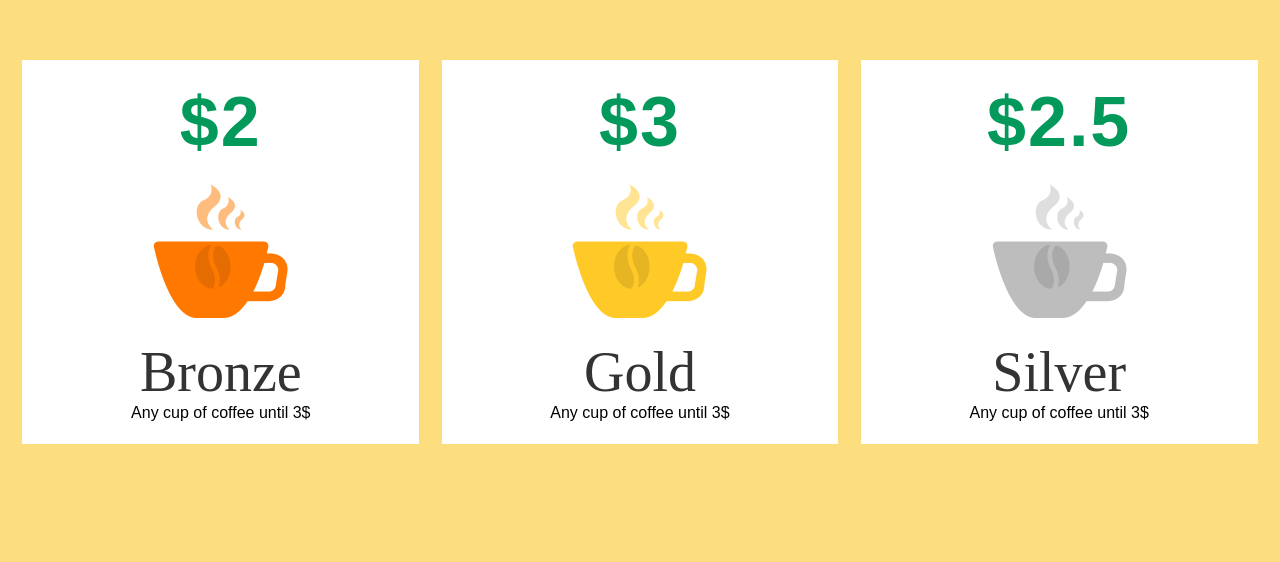
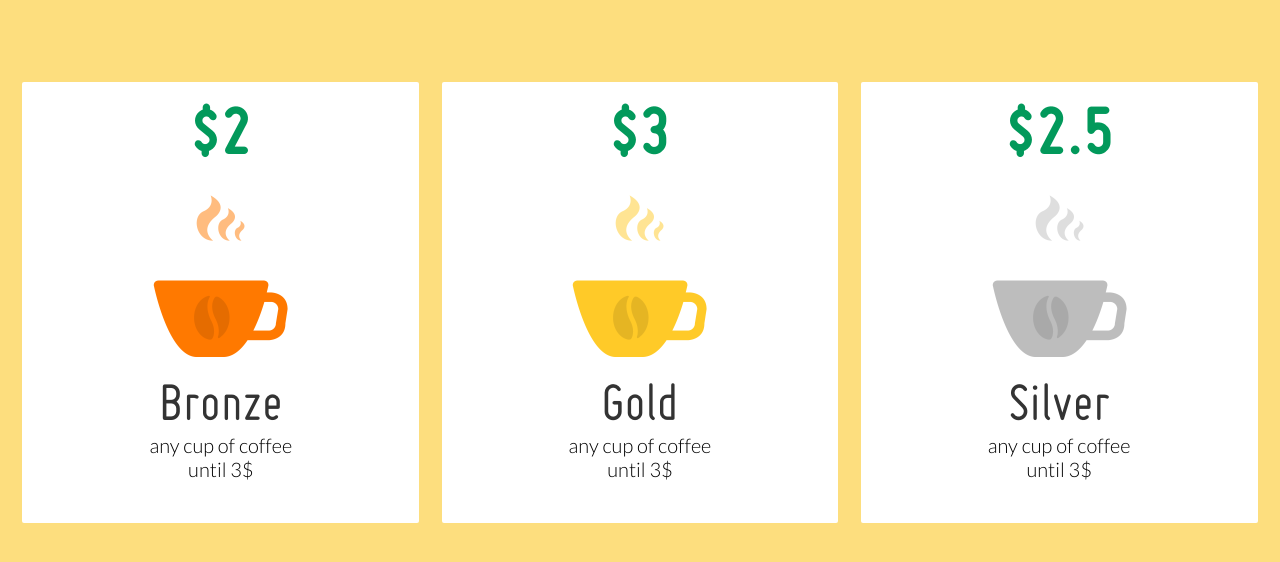
Before and after one commit to pyRadiohead/cup-plans, a plain HTML site: page index.html in a window 1280 px wide. Shown: the part 148-710 px from the top of the page. Drawn offline with Linux system fonts and the light colour scheme.

Commit message:
uploading

```diff
--- a/css/style.css
+++ b/css/style.css
@@ -1,3 +1,10 @@
+@font-face {
+	font-family: "Miso";
+	src: url("../fonts/miso.eot") format("eot"), url("../fonts/miso.woff") format("woff"), url("../fonts/miso.ttf") format("truetype"), url("../fonts/miso.svg#Miso") format("svg");
+	font-weight: normal;
+	font-style: normal;
+}
+
 html {
 	height: 100%;
 }
@@ -6,6 +13,7 @@ html,
 body {
 	min-height: 100%;
 	background-color: #FDDE7E;
+
 }
 
 *,
@@ -14,11 +22,15 @@ body {
 	box-sizing: border-box;
 }
 
+* {
+	transition: all 0.1s ease-in;
+}
+
 .cups {
 	display: flex;
 	justify-content: space-evenly;
 	align-items: center;
-	height: 800px;
+	height: 900px;
 }
 
 .cup-info {
@@ -30,8 +42,15 @@ body {
 	margin: 0;
 	background: #FFFFFF;
 	width: 31%;
-	height: 384px;
+	height: 441px;
+	font-family: "Miso";
+	border-radius: 2px;
 }
+
+.cup-info:hover {
+	height: 500px;
+}
+
 
 .cup-info li {
 	list-style: none;
@@ -62,8 +81,8 @@ p.price:before {
 
 .bean {
 	position: absolute;
-	top: 60px;
-	right: 57px;
+	top: 15px;
+	right: 58px;
 
 }
 
@@ -84,3 +103,21 @@ p.medal {
 	font-family: "Miso";
 	text-align: center;
 }
+
+.cup-info-bottom {
+	height: 116px;
+	width: 156px;
+	text-align: center;
+}
+
+.promotion {
+	font-family: "Lato";
+	font-size: 20px;
+	font-weight: 300;
+}
+
+.cup-info-bottom {
+
+	display: flex;
+	flex-flow: column wrap;
+}
--- a/index.html
+++ b/index.html
@@ -13,6 +13,7 @@
 	<link rel="stylesheet" href="css/normalize.css" />
 	<link rel="stylesheet" href="css/layout.css" />
 	<link rel="stylesheet" href="css/style.css" />
+	<link href="https://fonts.googleapis.com/css?family=Lato:300" rel="stylesheet">
 
 	<!--[if lt IE 9]>
 		<script src="https://oss.maxcdn.com/html5shiv/3.7.2/html5shiv.min.js"></script>
@@ -30,14 +31,16 @@
 				<li>
 					<p class="price">2</p>
 				</li>
-				<li class="cup">
-					<img class="smoke" src="./img/smoke_bronze.png" alt="">
-					<img class="bean" src="./img/bean.png" alt="">
-					<img class="cup-picture" src="./img/cup_bronze.png" alt="">
+
+				<li><img class="smoke" src="./img/smoke_bronze.png" alt=""></li>
+				<li>
+					<div class="cup"> <img class="bean" src="./img/bean.png" alt="">
+						<img class="cup-picture" src="./img/cup_bronze.png" alt=""></div>
 				</li>
-				<li>
+
+				<li class="cup-info-bottom">
 					<p class="medal">Bronze</p>
-					<p class="promotion">Any cup of coffee until 3$</p>
+					<p class="promotion">any cup of coffee until 3$</p>
 				</li>
 			</ul>
 
@@ -46,14 +49,16 @@
 				<li>
 					<p class="price">3</p>
 				</li>
-				<li class="cup">
-					<img class="smoke" src="./img/smoke_gold.png" alt="">
-					<img class="bean" src="./img/bean.png" alt="">
-					<img class="cup-picture" src="./img/cup_gold.png" alt="">
+
+				<li> <img class="smoke" src="./img/smoke_gold.png" alt=""></li>
+				<li>
+					<div class="cup"> <img class="bean" src="./img/bean.png" alt="">
+						<img class="cup-picture" src="./img/cup_gold.png" alt=""></div>
 				</li>
-				<li>
+
+				<li class="cup-info-bottom">
 					<p class="medal">Gold</p>
-					<p class="promotion">Any cup of coffee until 3$</p>
+					<p class="promotion">any cup of coffee until 3$</p>
 				</li>
 			</ul>
 
@@ -61,14 +66,13 @@
 				<li>
 					<p class="price">2.5</p>
 				</li>
-				<li class="cup">
-					<img class="smoke" src="./img/smoke_silver.png" alt="">
-					<img class="bean" src="./img/bean.png" alt="">
-					<img class="cup-picture" src="./img/cup_silver.png" alt="">
-				</li>
-				<li>
+
+				<li> <img class="smoke" src="./img/smoke_silver.png" alt=""></li>
+				<li class="cup"> <img class="bean" src="./img/bean.png" alt="">
+					<img class="cup-picture" src="./img/cup_silver.png" alt=""></li>
+				<li class="cup-info-bottom">
 					<p class="medal">Silver</p>
-					<p class="promotion">Any cup of coffee until 3$</p>
+					<p class="promotion">any cup of coffee until 3$</p>
 				</li>
 			</ul>
 
```
Also changed, not shown: fonts/miso.ttf (added), fonts/miso.woff (added), 2 other files.
